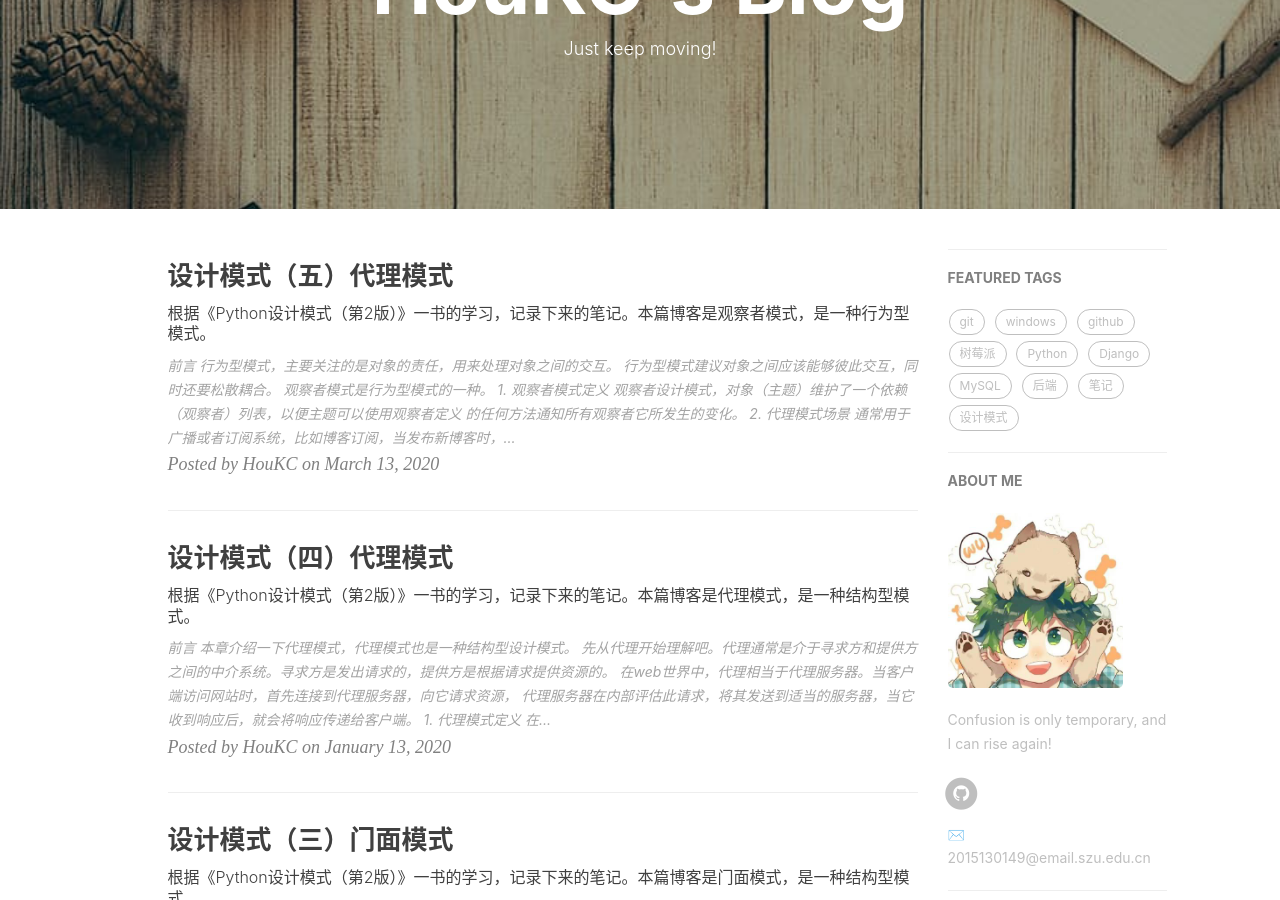
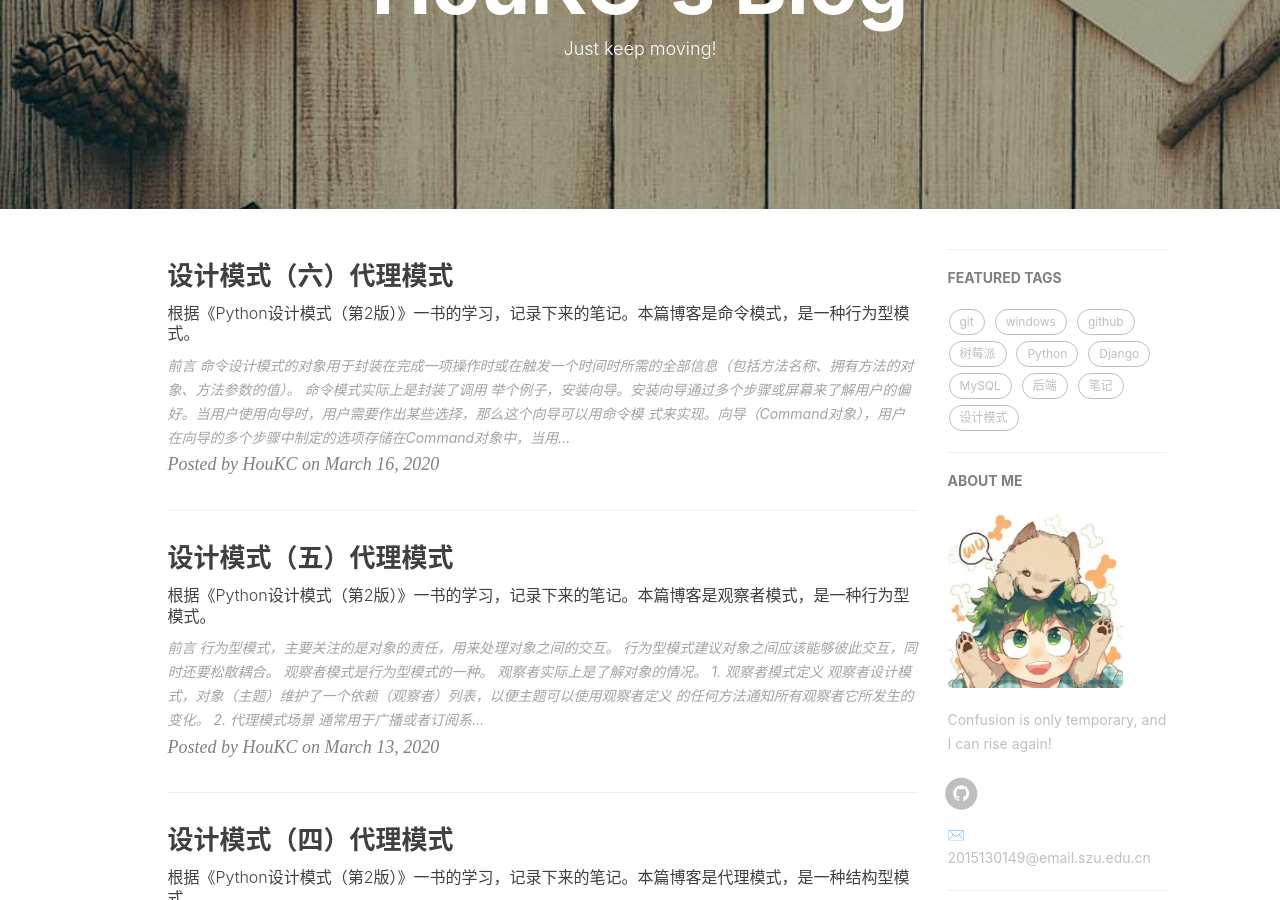
Before and after one commit to HouKC/houkc.github.io, a Jekyll site: the page built from index.html, in a window 1280 px wide and 900 px high, scrolled down 209 px. Built offline with Jekyll 4.4.1, drawn with Linux system fonts in a browser that asks for light colours; nearby versions of some CDN libraries; the list of posts is cut into pages by our own code; comment, search, counter and statistics services are not loaded; part of the change alters nothing that is shown; some of the changed text lies outside the part shown.

Commit message:
create 2020-03-16-commandPattern.md & update 2020-03-13-observerPattern.md

````diff
--- a/_posts/2020-03-13-observerPattern.md
+++ b/_posts/2020-03-13-observerPattern.md
@@ -19,6 +19,7 @@ tags:
 
 观察者模式是行为型模式的一种。
 
+观察者实际上是**了解对象的情况**。
 
 ## 1. 观察者模式定义
 观察者设计模式，对象（主题）维护了一个依赖（观察者）列表，以便主题可以使用观察者定义
--- /dev/null
+++ b/_posts/2020-03-16-commandPattern.md
@@ -0,0 +1,195 @@
+---
+layout:     post
+title:      设计模式（六）代理模式
+subtitle:   根据《Python设计模式（第2版）》一书的学习，记录下来的笔记。本篇博客是命令模式，是一种行为型模式。
+date:       2020-03-16
+author:     HouKC
+header-img: img/post-bg-coffee.jpeg
+catalog:    true
+tags:
+    - 设计模式
+    - Python
+    - 笔记
+---
+
+## 前言
+命令设计模式的对象用于封装在完成一项操作时或在触发一个时间时所需的全部信息（包括方法名称、拥有方法的对象、方法参数的值）。
+
+命令模式实际上是**封装了调用**
+
+举个例子，安装向导。安装向导通过多个步骤或屏幕来了解用户的偏好。当用户使用向导时，用户需要作出某些选择，那么这个向导可以用命令模
+式来实现。向导（Command对象），用户在向导的多个步骤中制定的选项存储在Command对象中，当用户在向导的最后一个屏幕上单击Finish按钮
+时，Command对象就会运行execute方法，该方法会考察所有存储的选项并完成所有信息被封装在稍后用于采取动作的对象中。
+
+
+## 1. 命令设计模式常用术语
+Command、Receiver、Invoker和Client。
+
+Command对象了解Receiver对象的情况，能调用Receiver对象的方法。
+调用者方法的参数值存储在Command对象中，调用者知道如何执行命令。
+客户端用来创建Command对象并设置其接收者。
+
+## 2. 命令模式的主要意图：
+- 将请求封装成对象。
+- 可用不同的请求对客户进行参数化。
+- 允许将请求保存在队列中。
+- 提供面向对象的回调。
+
+## 3. 命令模式场景
+- 根据需要执行的操作对对象进行参数化。
+- 将操作添加到队列并在不同地点执行请求。
+- 创建一个结构来根据较小操作完成高级操作。
+- 重做或回滚操作：首先在文件系统或内存中创建快照，当贝要求回滚时，恢复到该快照；使用命令模式时，可以存储命令序列，并且要求进行重
+做时，重新运行相同的一组操作即可。
+- 异步任务执行：在分布式系统中，通常要求设备具备异步执行任务的功能，以便核心服务在大量请求涌来时不会阻塞；在命令模式中，Invoker
+对象可以维护一个请求队列，并将这些任务发送到Receiver对象，以便它们可以独立于主应用程序线程来完成相应的操作。
+
+安装向导示例代码，创建Wizard对象，用preferences方法存储用户在向导的各个屏幕期间作出的选择，提供execute方法供完成向导时执行。
+```python
+class Wizard:
+    def __init__(self, src, rootdir):
+        self.choices = []
+        self.rootdir = rootdir
+        self.src = src
+
+    def preferences(self, command):
+        self.choices.append(command)
+
+    def execute(self):
+        for choice in self.choices:
+            if list(choice.values())[0]:
+                print("Copying binaries --", self.src, " to ", self.rootdir)
+            else:
+                print("No Operation")
+
+
+if __name__ == "__main__":
+    # client code
+    wizard = Wizard("python3.6.gzip", '/usr/bin/')
+    # Users chooses to install Python only
+    wizard.preferences({'python': True})
+    wizard.preferences({'java': False})
+    wizard.execute()
+```
+
+## 4. 命令模式的组成部分
+- Command：声明执行操作的接口。
+- ConcreteCommand：将一个Receiver对象和一个操作绑定在一起。
+- Client：创建ConcreteCommand对象并设定其接收者。
+- Invoker：要求该ConcreteCommand执行这个请求。
+- Receiver：知道如何实施与执行一个请求相关的操作。
+
+示例：
+```python
+from abc import ABCMeta, abstractmethod
+
+class Command(metaclass=ABCMeta):
+    def __init__(self, recv):
+        self.recv = recv
+
+    def execute(self):
+        pass
+
+class ConcreteCommand(Command):
+    def __init__(self, recv):
+        self.recv = recv
+
+    def execute(self):
+        self.recv.action()
+
+class Receiver:
+    def action(self):
+        print('Receiver Action')
+
+class Invoker:
+    def command(self, cmd):
+        self.cmd = cmd
+
+    def execute(self):
+        self.cmd.execute()
+
+
+if __name__ == "__main__":
+    recv = Receiver()
+    cmd = ConcreteCommand(recv)
+    invoker = Invoker()
+    invoker.command(cmd)
+    invoker.execute()
+```
+
+## 5. 命令模式实例：证券交易所
+作为用户，会创建买入或卖出股票的订单，通常情况下，用户无法直接执行买入或卖出，而是由代理或经纪人。
+假设想在周一早上开市后卖出股票，那可以在周日向代理提出卖出股票的请求，然后由代理放入排队，在开市的
+时候执行，完成交易。
+- Order：也就是Command类，来定义客户端下达的订单。
+- 具体的订单：也就是ConcreteCommand类，来买卖股票。
+- 接收者：也就是Receiver类，来定义实际执行交易接收者。
+- 调用者：也就是Invoker类，接收订单并交由接收者执行的代理。
+
+代码如下：
+```python
+from abc import ABCMeta, abstractmethod
+class Order(metaclass=ABCMeta):
+    @abstractmethod
+    def execute(self):
+        pass
+
+class BuyStockOrder(Order):
+    def __init__(self, stock):
+        self.stock = stock
+
+    def execute(self):
+        self.stock.buy()
+
+class SellStockOrder(Order):
+    def __init__(self, stock):
+        self.stock = stock
+
+    def execute(self):
+        self.stock.sell()
+
+class StockTrade:
+    def buy(self):
+        print("You will buy stocks")
+
+    def sell(self):
+        print("You will sell stocks")
+
+class Agent:
+    def __init__(self):
+        self.__orderQueue = []
+
+    def placeOrder(self, order):
+        self.__orderQueue.append(order)
+        order.execute()
+
+
+if __name__ == "__main__":
+    # client
+    stock = StockTrade()
+    buyStock = BuyStockOrder(stock)
+    sellStock = SellStockOrder(stock)
+    # invoker
+    agent = Agent()
+    agent.placeOrder(buyStock)
+    agent.placeOrder(sellStock)
+```
+
+## 6. 命令模式的优缺点
+优点：
+- 将调用操作的类与指导如何执行该操作的对象解耦。
+- 提供队列系统后，可以创建一系列命令。
+- 添加新命令更加容易，并且无需更改现有代码。
+- 可以使用命令模式来定义回滚系统。
+
+缺点：
+- 需要大量的类和对象进行协作。
+- 每个单独的命令都是一个ConcreteCommand类，从而增加了需要实现和维护的类的数量。
+
+## 后记
+小结一下：
+- 命令模式的组成部分：Command、ConcreteCommand、Receiver、Invoker和Client。
+- 如何使用命令模式来封装在稍后某个时间点触发事件或动作所需的所有信息。
+- 命令模式的优缺点：解耦，添加命令方便，但需要很多类，维护麻烦。
+
+下一章是模板方法模式。
````
